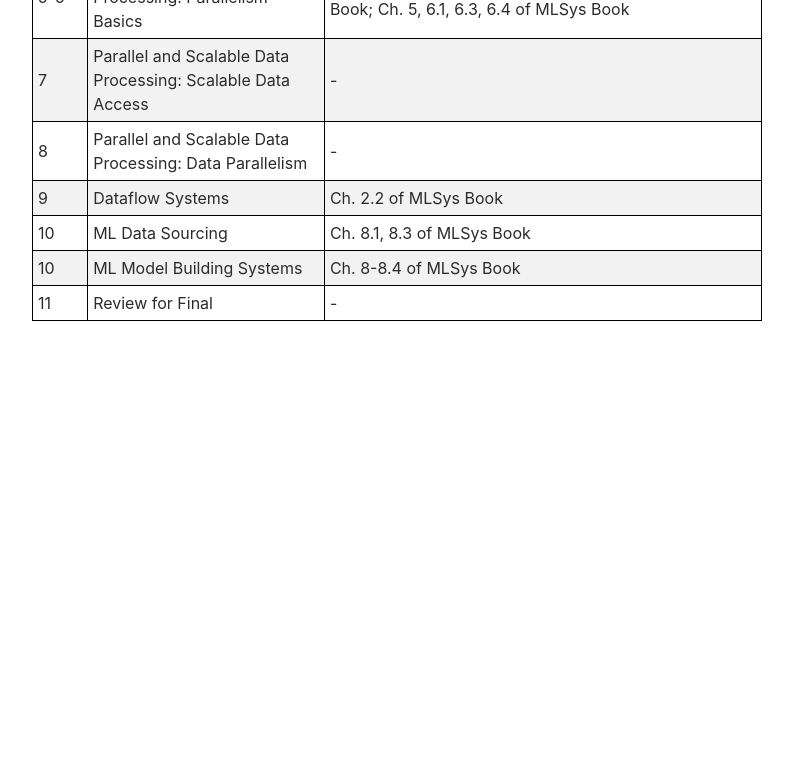
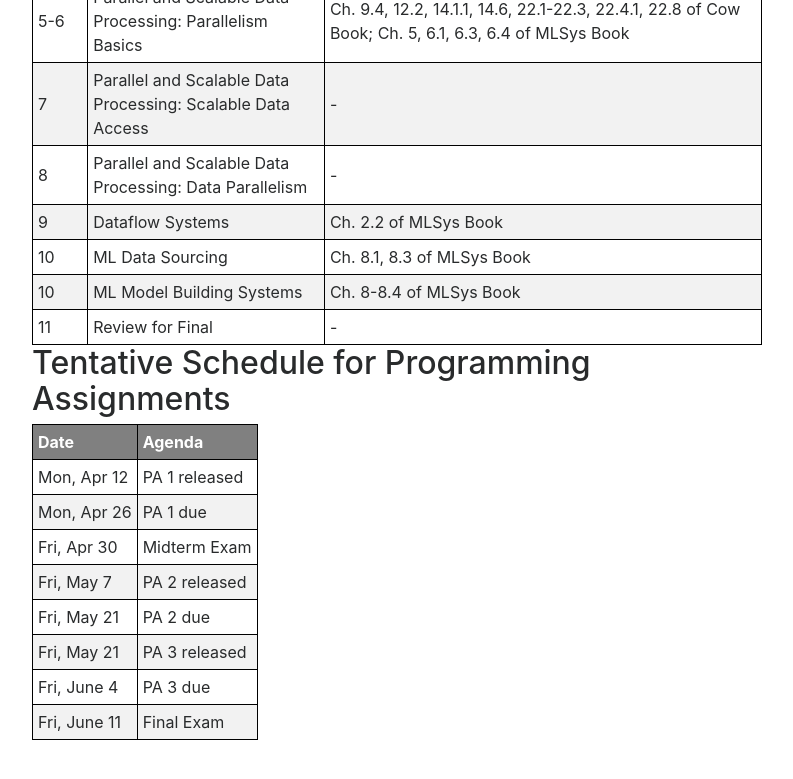
Before and after one commit to albuyeh/dsc102-spring-2021, a Jekyll site: the page built from docs/index.md, in a window 1280 px wide and 900 px high, scrolled down 3950 px. Shown: the top 779 px of the window, without its empty margins (243-1036 px from the left). Built offline with Jekyll 4.4.1, drawn with Linux system fonts in a browser that asks for light colours; nearby versions of some CDN libraries; before the commit the page ends 4431 px from its top, so only the background shows below that; some of the changed text lies outside the part shown.

Commit message:
add PA schedule

```diff
--- a/docs/index.md
+++ b/docs/index.md
@@ -172,3 +172,16 @@ Cumulative Final Exam: Friday, 06/11, 11:30am-2:30pm
 |10|ML Data Sourcing|Ch. 8.1, 8.3 of MLSys Book|
 |10|ML Model Building Systems|Ch. 8-8.4 of MLSys Book|
 |11|Review for Final| - |
+
+# Tentative Schedule for Programming Assignments
+
+|Date|Agenda|
+|--|--|
+|Mon, Apr 12|PA 1 released|
+|Mon, Apr 26|PA 1 due|
+|Fri, Apr 30|Midterm Exam|
+|Fri, May 7|PA 2 released|
+|Fri, May 21|PA 2 due|
+|Fri, May 21|PA 3 released|
+|Fri, June 4|PA 3 due|
+|Fri, June 11|Final Exam|
```
